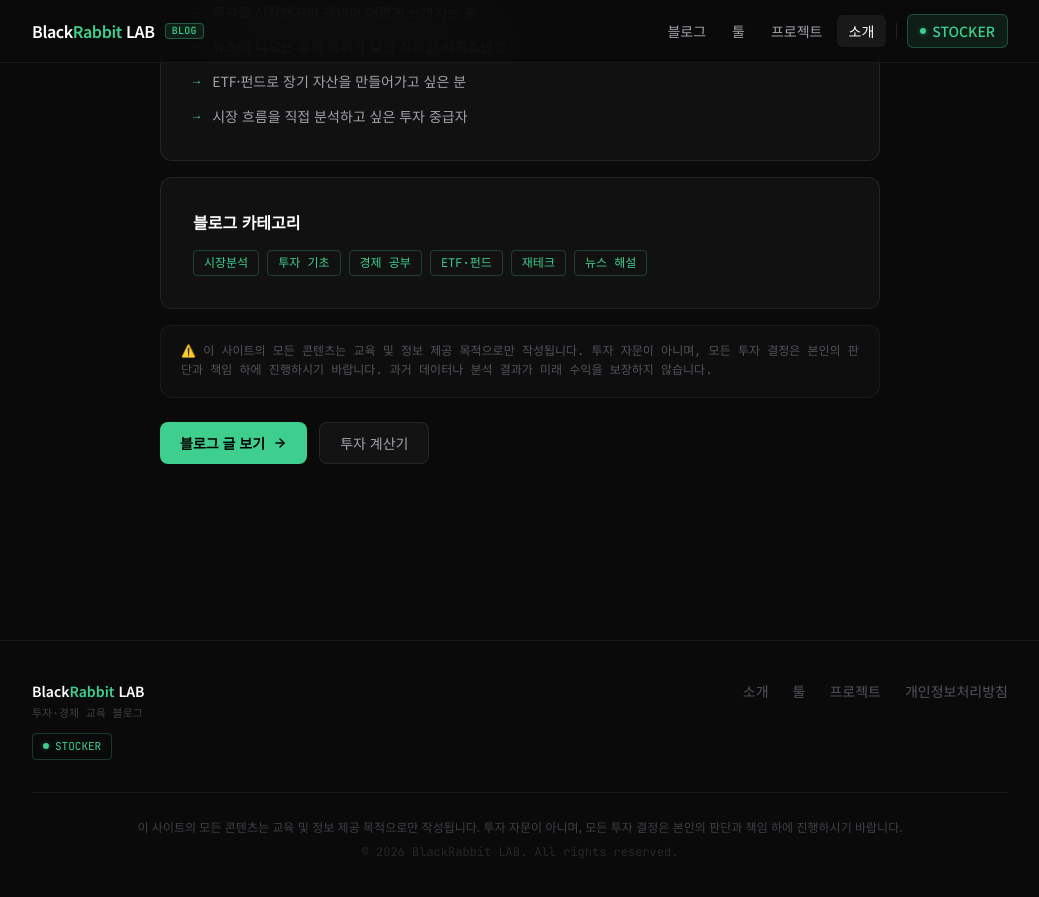
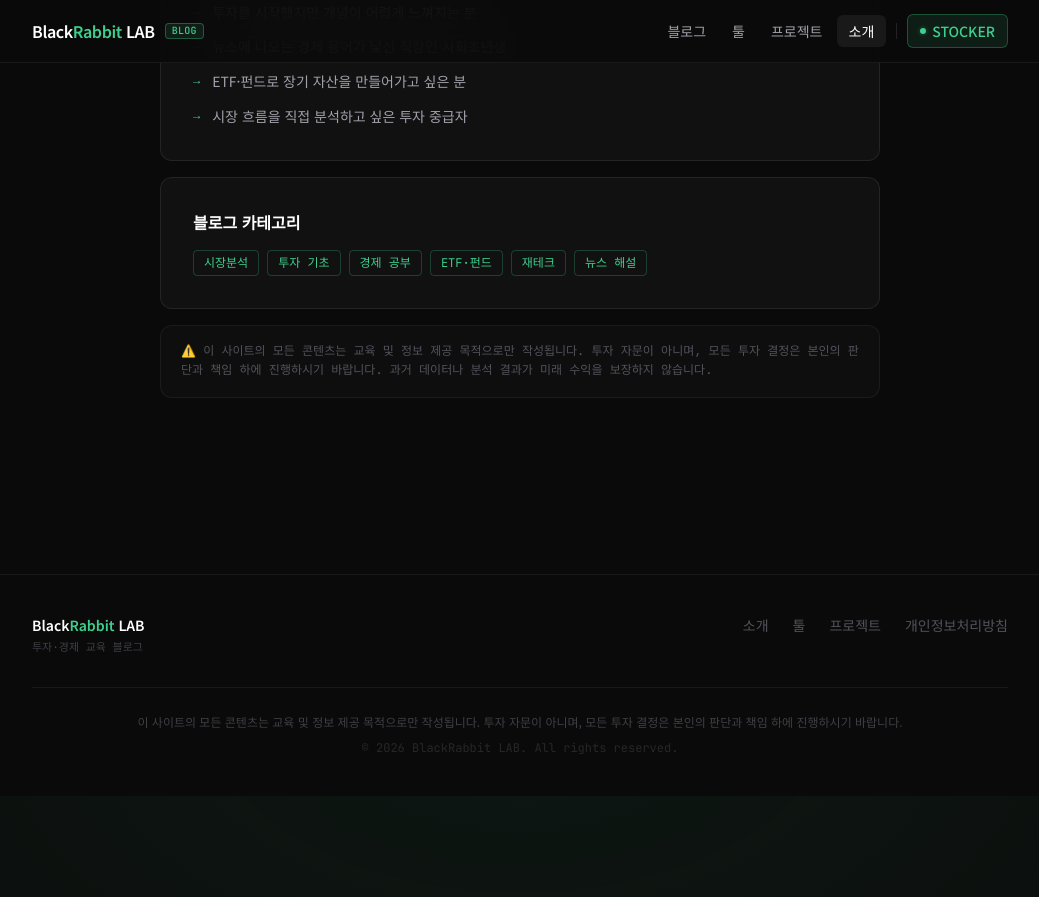
Before and after one commit to blackrabbitDeveloper/blackrabbitdeveloper.github.io, a Jekyll site: the page built from about.md, in a window 1280 px wide and 900 px high, scrolled down 905 px. Shown: the top 897 px of the window, without its empty margins (120-1159 px from the left). Built offline with Jekyll 4.4.1, drawn with Linux system fonts in a browser that asks for light colours; nearby versions of some CDN libraries; after the commit the page ends 1701 px from its top, so only the background shows below that.

Commit message:
불필요 코드 제거

```diff
--- a/_layouts/default.html
+++ b/_layouts/default.html
@@ -168,16 +168,6 @@
         <div>
           <p class="text-sm font-semibold text-white">Black<span class="text-brand">Rabbit</span> LAB</p>
           <p class="mt-1 font-mono text-[11px] text-zinc-700">투자·경제 교육 블로그</p>
-          <div class="mt-3 flex items-center gap-2">
-            <a href="https://blackrabbitlab.site" target="_blank" rel="noopener noreferrer"
-              class="inline-flex items-center gap-1.5 rounded border border-brand/25 bg-brand/8 px-2.5 py-1 font-mono text-[11px] text-brand transition hover:bg-brand/15">
-              <span class="relative flex h-1.5 w-1.5">
-                <span class="absolute inline-flex h-full w-full animate-ping rounded-full bg-brand opacity-50"></span>
-                <span class="relative inline-flex h-1.5 w-1.5 rounded-full bg-brand"></span>
-              </span>
-              STOCKER
-            </a>
-          </div>
         </div>
 
         <!-- Links -->
--- a/about.md
+++ b/about.md
@@ -104,18 +104,4 @@ description: BlackRabbit LAB이 운영하는 투자·경제 교육 블로그 소
       ⚠️ 이 사이트의 모든 콘텐츠는 교육 및 정보 제공 목적으로만 작성됩니다. 투자 자문이 아니며, 모든 투자 결정은 본인의 판단과 책임 하에 진행하시기 바랍니다. 과거 데이터나 분석 결과가 미래 수익을 보장하지 않습니다.
     </p>
   </div>
-
-  <!-- CTA -->
-  <div class="flex flex-wrap gap-3 pt-2">
-    <a href="{{ '/' | relative_url }}"
-      class="inline-flex items-center gap-2 rounded-lg bg-brand px-5 py-2.5 text-sm font-semibold text-black transition hover:bg-brand/90">
-      블로그 글 보기
-      <svg xmlns="http://www.w3.org/2000/svg" width="14" height="14" viewBox="0 0 24 24" fill="none" stroke="currentColor" stroke-width="2.5" stroke-linecap="round" stroke-linejoin="round"><line x1="5" y1="12" x2="19" y2="12"/><polyline points="12 5 19 12 12 19"/></svg>
-    </a>
-    <a href="{{ '/tools/' | relative_url }}"
-      class="inline-flex items-center gap-2 rounded-lg border border-white/[0.08] bg-white/[0.04] px-5 py-2.5 text-sm font-medium text-zinc-400 transition hover:border-white/20 hover:text-white">
-      투자 계산기
-    </a>
-  </div>
-
 </div>
```
